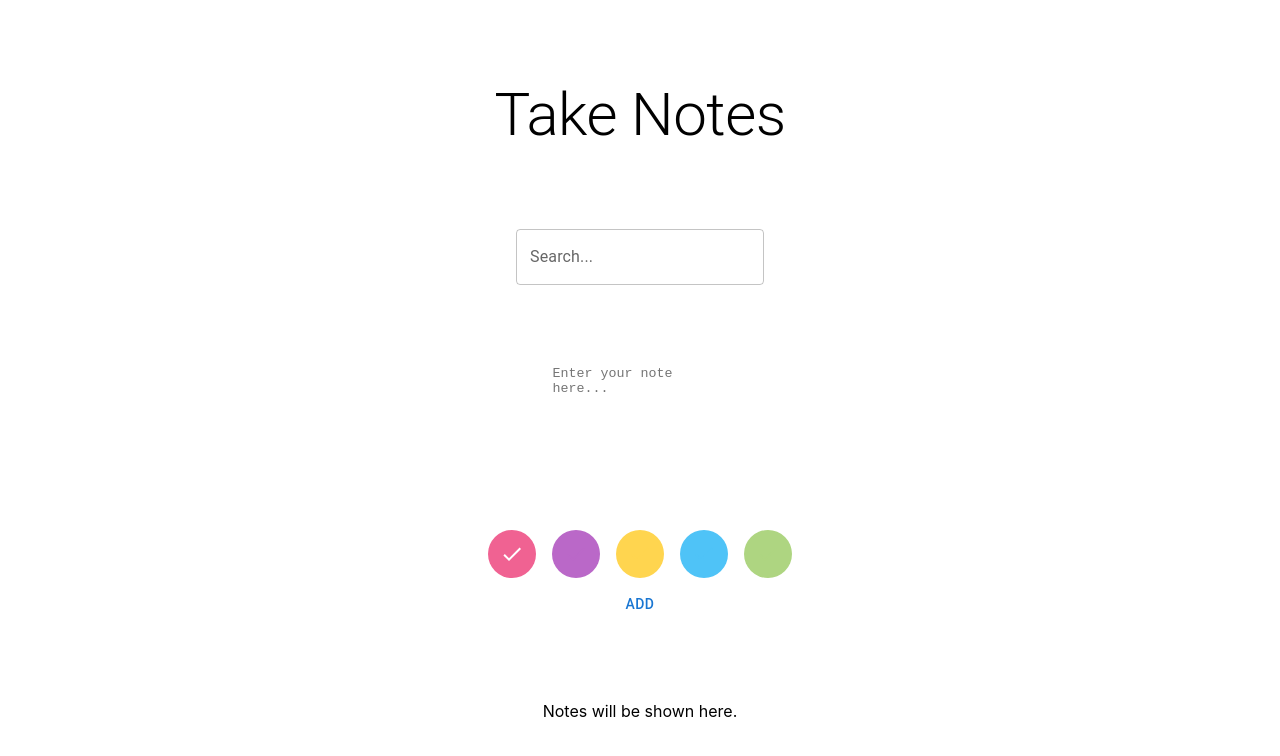
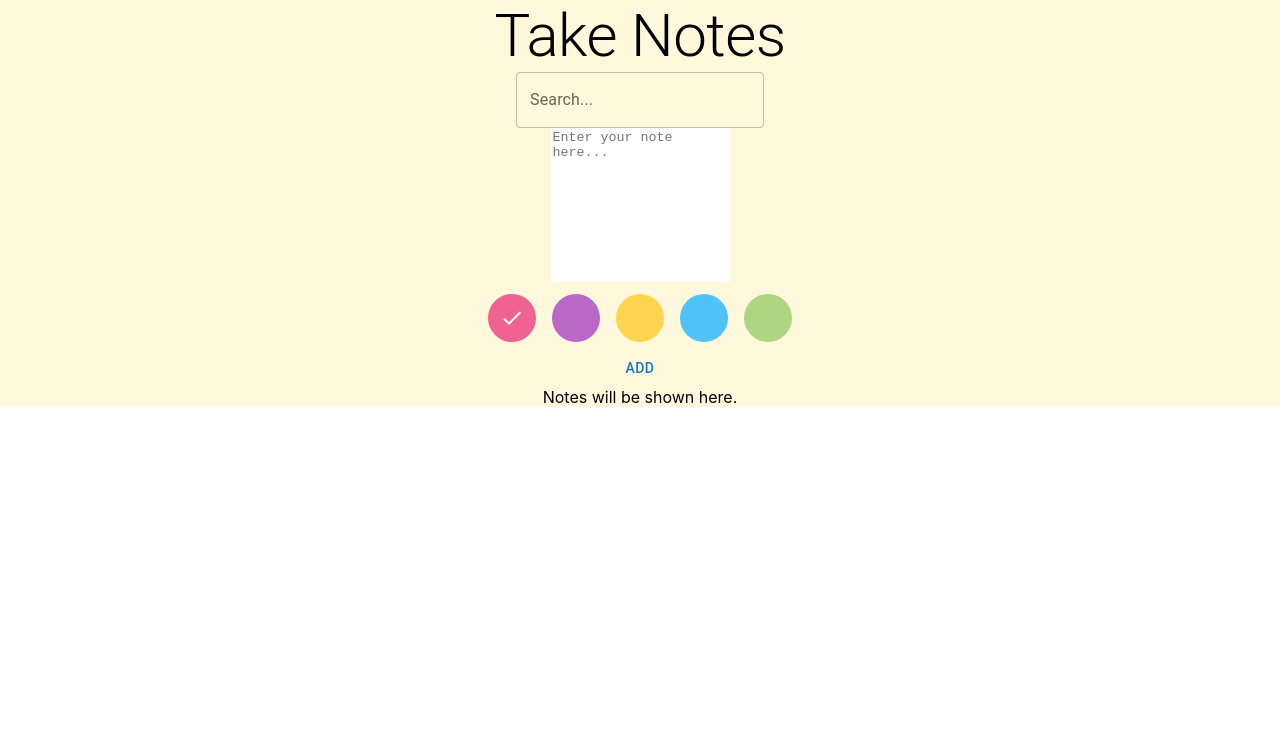
Before and after one commit to Mustafa-Filiz/React--Take-Notes-App, a React (Create React App) app: page / in a window 1280 px wide. Shown: the top 756 px of the page. Built offline with nearby package versions, Linux system fonts and the light colour scheme.

Commit message:
minor style changes

```diff
--- a/src/App.css
+++ b/src/App.css
@@ -1,9 +1,8 @@
 .App {
   width: 100%;
-  height: 100vh;
   text-align: center;
   display: flex;
   flex-direction: column;
-  justify-content: space-evenly;
   align-items: center;
+  background-color: cornsilk;
 }
```
